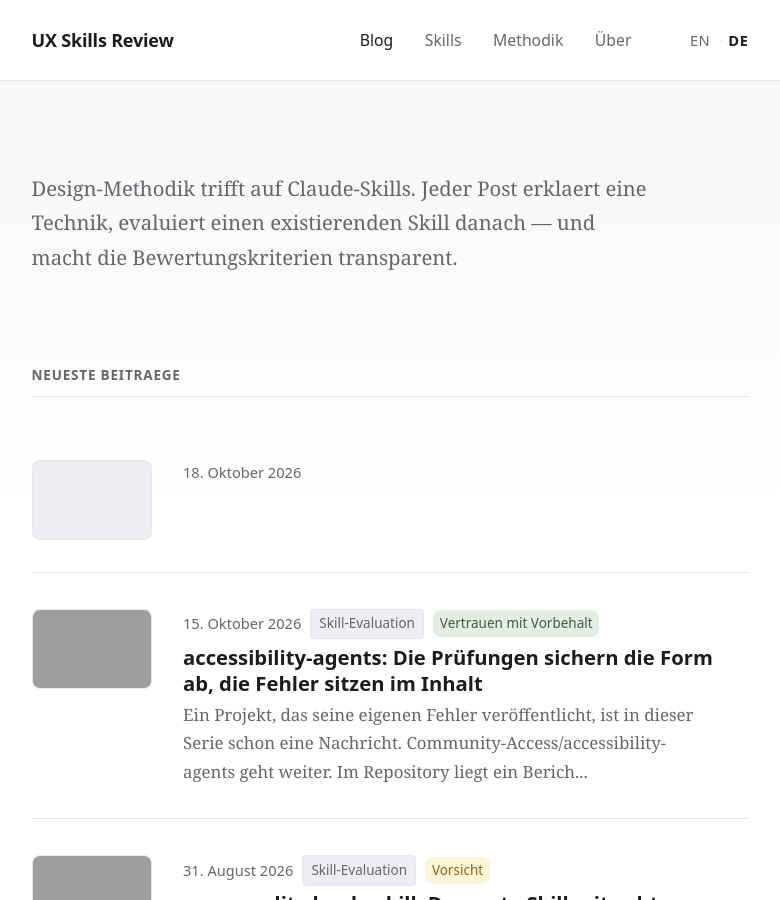
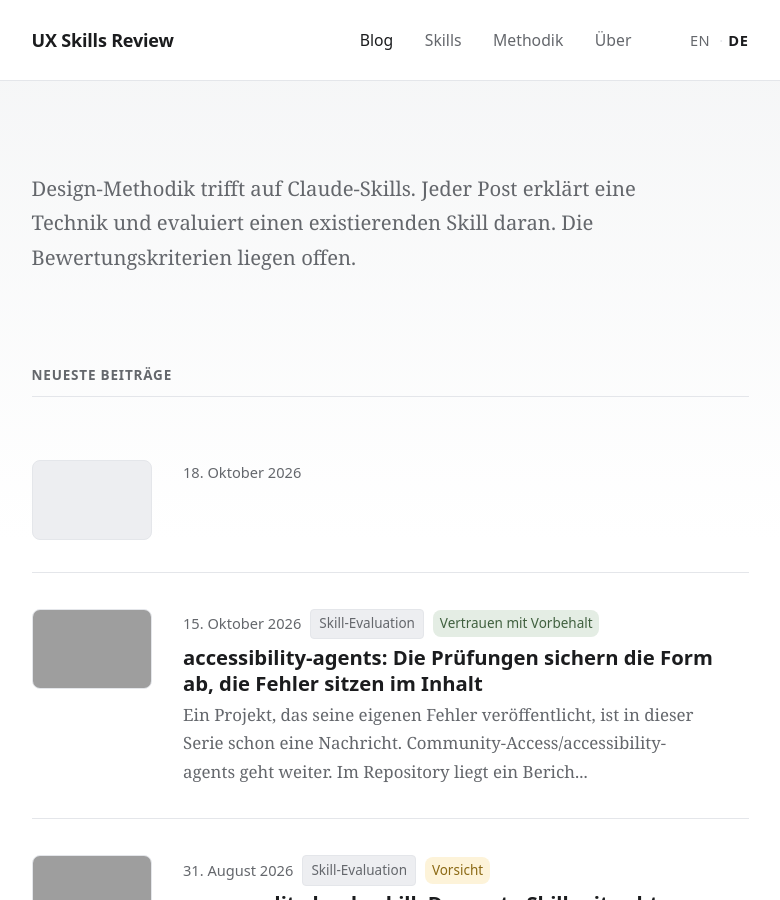
Before and after one commit to Kuchengnom/uxd-skill-audit, a Jekyll site: the page built from index.md, in a window 1280 px wide and 900 px high, cut to the strip 0-900 px from the top of the window. Shown: the whole strip, without its empty margins (250-1030 px from the left). Built offline with Jekyll 4.4.1, drawn with Linux system fonts in a browser that asks for light colours; grey boxes are pictures that could not be loaded.

Commit message:
Restyle Startseite in Sebastians Schreibstil, Umlaute korrigiert
Co-Authored-By: Claude Sonnet 5.5 <noreply@anthropic.com>
Claude-Session: https://claude.ai/code/session_01FoZpr2siHdHPcuJrMJHmD7

```diff
--- a/index.md
+++ b/index.md
@@ -6,10 +6,10 @@ title: UX Skills Review
 <div class="page-section">
   <div class="container">
     <p style="max-width: 55ch; font-size: 1.125rem; color: var(--color-text-muted); margin-bottom: var(--space-2xl);">
-      Design-Methodik trifft auf Claude-Skills. Jeder Post erklaert eine Technik, evaluiert einen existierenden Skill danach — und macht die Bewertungskriterien transparent.
+      Design-Methodik trifft auf Claude-Skills. Jeder Post erklärt eine Technik und evaluiert einen existierenden Skill daran. Die Bewertungskriterien liegen offen.
     </p>
 
-    <div class="section-title">Neueste Beitraege</div>
+    <div class="section-title">Neueste Beiträge</div>
     <ul class="post-list">
       {% for post in site.posts %}
       <li class="post-list-item">
```
